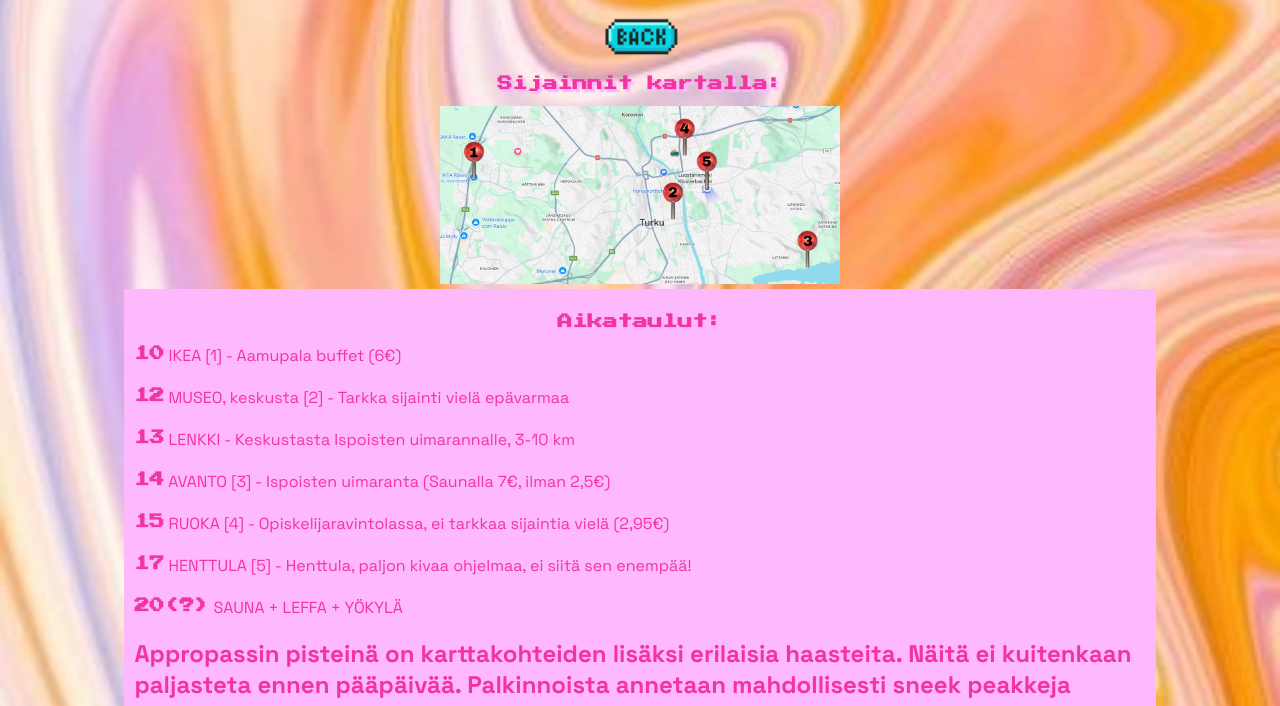
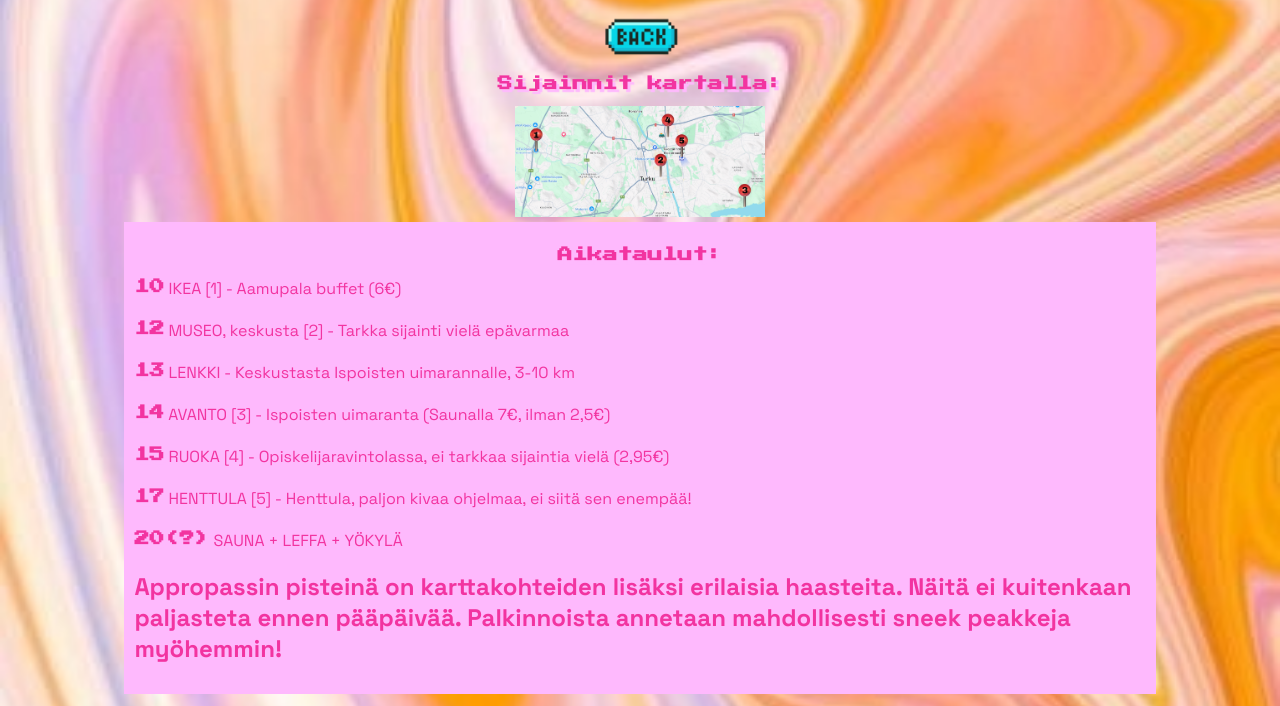
Before and after one commit to pohjolaminttu/sapprokartta, a plain HTML site: page index.html in a window 1280 px wide. Shown: the part 78-784 px from the top of the page. Drawn offline with Linux system fonts and the light colour scheme.

Commit message:
kuvaa taas pienennetty, hyvä mobiililaite koko hakusessa

```diff
--- a/index.html
+++ b/index.html
@@ -20,7 +20,7 @@
   <h1>APPROKARTTA</h1>
   <a href="https://synttariapprot.netlify.app"><img src="images/back.png" height="40px" width="80px"></a>
   <br>
-  <h3>Sijainnit kartalla:</h3><img src="images/map.jpg" width="400px">
+  <h3>Sijainnit kartalla:</h3><img src="images/map.jpg" width="250px">
   <div id="Alkublokki">
     <h3>Aikataulut:</h3>
     <p>
```
